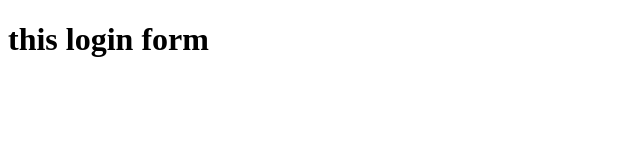
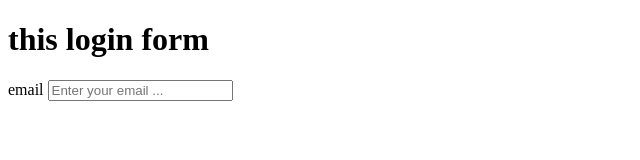
Before and after one commit to amirhossein470235/just-for-test-2, a plain HTML site: page login.html in a window 1280 px wide. Shown: the whole page, without its empty margins (0-640 px from the left). Drawn offline with Linux system fonts and the light colour scheme.

Commit message:
Add email input

```diff
--- a/login.html
+++ b/login.html
@@ -7,5 +7,9 @@
 </head>
 <body>
     <h1>this login form</h1>
+    <form action="#">
+        <label for="email">email</label>
+        <input type="text" id="email" placeholder="Enter your email ...">
+    </form>
 </body>
 </html>
```
